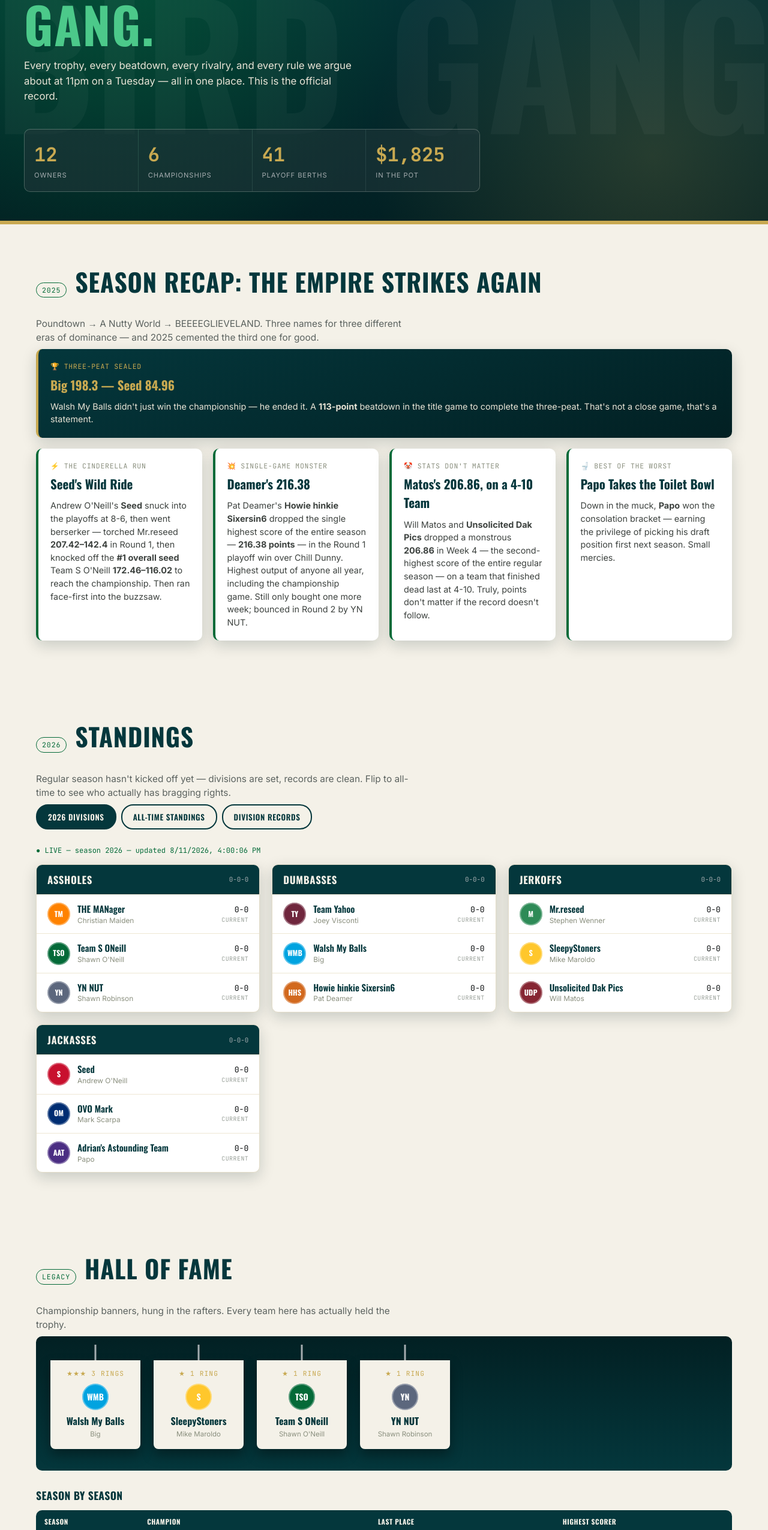
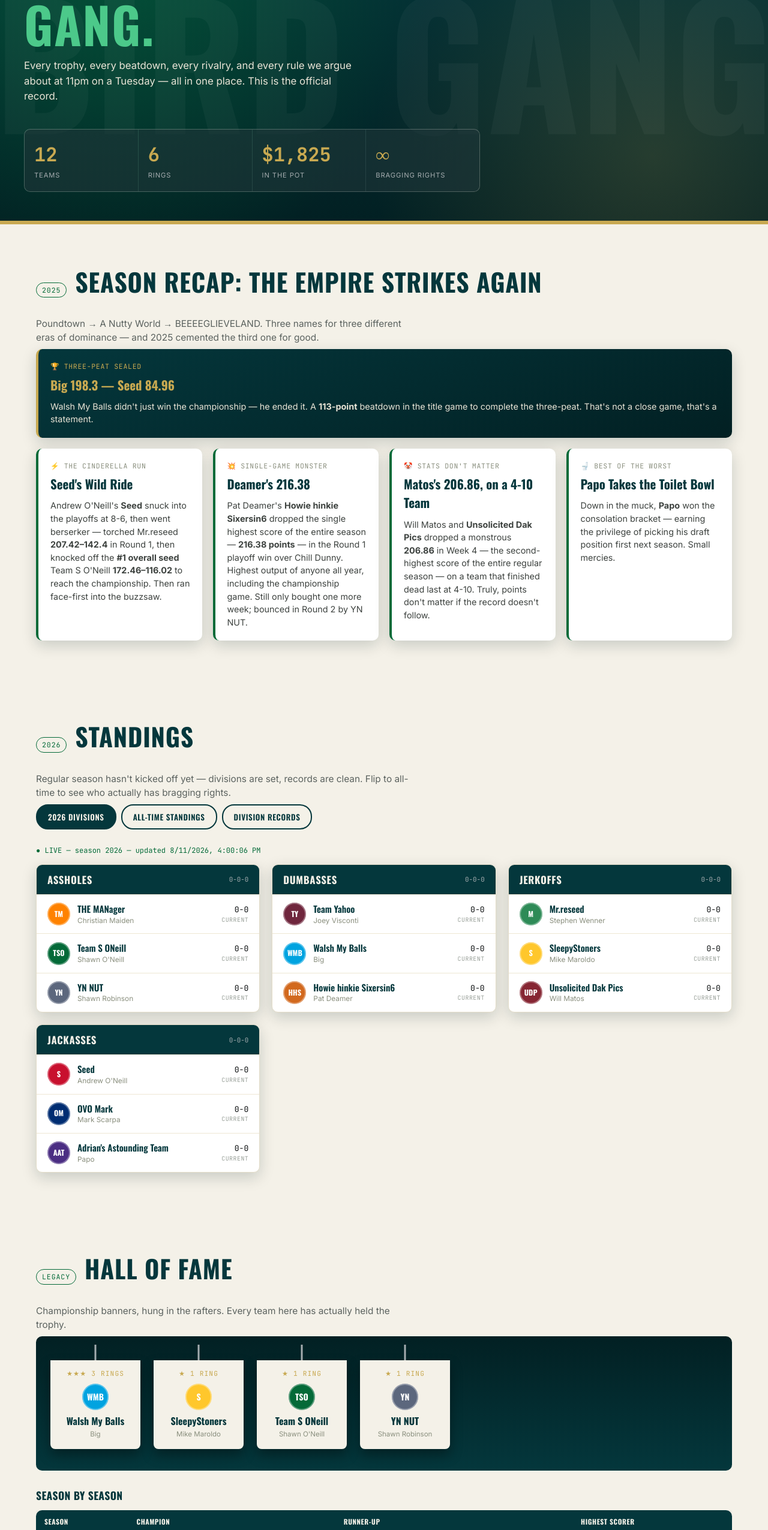
Before and after one commit to oneilla2517/BIRD-GANG, a plain HTML site: page index.html in a window 1280 px wide. Shown: the part 246-2797 px from the top of the page at 60% size. Drawn offline with nearby package versions, Linux system fonts and the light colour scheme.

Commit message:
Add runner-up tracking and update hero stats display

```diff
--- a/index.html
+++ b/index.html
@@ -607,12 +607,11 @@ const teamById = Object.fromEntries(teams.map(t=>[t.id,t]));
 
 /* ================= HERO STATS ================= */
 const totalRings = teams.reduce((s,t)=>s+t.champs,0);
-const totalApps = teams.reduce((s,t)=>s+t.apps,0);
 document.getElementById('heroStats').innerHTML = `
-  <div class="hstat"><div class="num">${teams.length}</div><div class="lbl">Owners</div></div>
-  <div class="hstat"><div class="num">${totalRings}</div><div class="lbl">Championships</div></div>
-  <div class="hstat"><div class="num">${totalApps}</div><div class="lbl">Playoff Berths</div></div>
+  <div class="hstat"><div class="num">${teams.length}</div><div class="lbl">Teams</div></div>
+  <div class="hstat"><div class="num">${totalRings}</div><div class="lbl">Rings</div></div>
   <div class="hstat"><div class="num">$1,825</div><div class="lbl">In The Pot</div></div>
+  <div class="hstat"><div class="num">∞</div><div class="lbl">Bragging Rights</div></div>
 `;
 
 /* ================= CURRENT (2026) DIVISIONS ================= */
@@ -695,24 +694,28 @@ function renderHistory(history){
   const archiveWrap = document.getElementById('seasonArchiveWrap');
   const rows = years.map(y=>{
     const season = history[y];
-    let champId=null, champStanding=99, lastId=null, lastStanding=-1;
+    let champId=null, champStanding=99, runnerUpId=null, runnerUpStanding=99, lastId=null, lastStanding=-1;
     Object.entries(season).forEach(([id,rec])=>{
       const fs = rec.finalStanding ?? 99;
       const rs = rec.standing ?? -1;
       if(fs < champStanding){ champStanding = fs; champId = id; }
       if(rs > lastStanding){ lastStanding = rs; lastId = id; }
     });
+    Object.entries(season).forEach(([id,rec])=>{
+      const fs = rec.finalStanding ?? 99;
+      if(id !== champId && fs < runnerUpStanding){ runnerUpStanding = fs; runnerUpId = id; }
+    });
     const lastRec = (lastId && season[lastId])
       ? `${season[lastId].wins}-${season[lastId].losses}${season[lastId].ties ? '-' + season[lastId].ties : ''}`
       : null;
-    return {year:y, champId, lastId, lastRec};
+    return {year:y, champId, runnerUpId, lastId, lastRec};
   }).filter(r=>r.champId && teamById[r.champId]);
 
   if(rows.length){
     archiveWrap.style.display = 'block';
     document.getElementById('seasonArchive').innerHTML = `
       <table class="season-table">
-        <thead><tr><th>Season</th><th>Champion</th><th>Last Place</th><th>Highest Scorer</th></tr></thead>
+        <thead><tr><th>Season</th><th>Champion</th><th>Runner-up</th><th>Highest Scorer</th></tr></thead>
         <tbody>
           ${rows.map(r=>{
             const leader = seasonScoringLeader(r.year);
@@ -720,7 +723,7 @@ function renderHistory(history){
             <tr>
               <td class="num">${r.year}</td>
               <td><div class="team-cell">${crest(teamById[r.champId],26)}<span class="team-name">${teamById[r.champId].team}</span></div></td>
-              <td>${r.lastId && teamById[r.lastId] ? teamById[r.lastId].team : '—'}</td>
+              <td>${r.runnerUpId && teamById[r.runnerUpId] ? teamById[r.runnerUpId].team : '—'}</td>
               <td>${leader ? `${teamById[leader.teamId].team} <span class="mono">(${leader.total.toFixed(1)})</span>` : '—'}</td>
             </tr>`;
           }).join('')}
@@ -873,7 +876,7 @@ document.getElementById('alltimeBody').innerHTML = ranked.map((t,i)=>`
     <td class="num">${(record(t.overall).pct*100).toFixed(1)}%</td>
     <td class="num">${t.po}</td>
     <td class="num">${t.apps}</td>
-    <td class="num">${t.champs>0?'🏆'.repeat(t.champs):'—'}</td>
+    <td class="num">${t.champs>0?`🏆 ${t.champs}`:'—'}</td>
   </tr>`).join('');
 
 document.querySelectorAll('.view-toggle button').forEach(btn=>{
```
